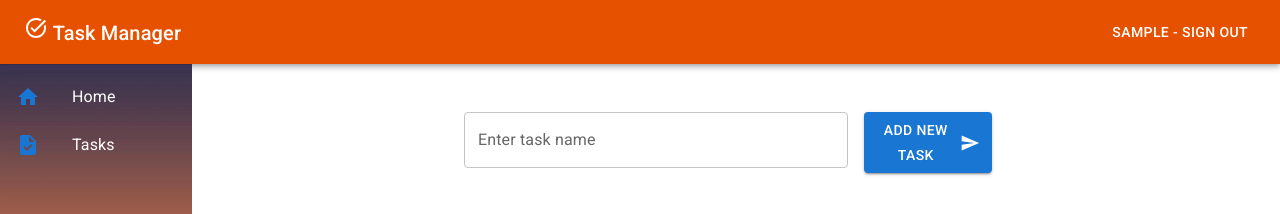
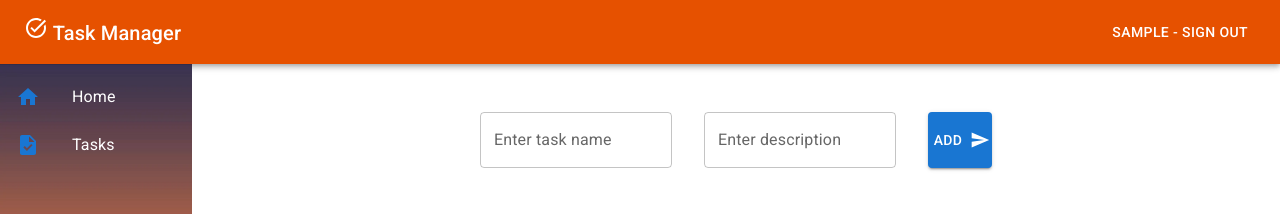
Before and after one commit to vkolev86/React-Project, a React (Vite) app in the folder client/: page /taskmanager in a window 1280 px wide. Shown: the top 214 px of the page. Built offline with nearby package versions, Linux system fonts and the light colour scheme; no server answers; sample sign-in values are in the browser's storage.

Commit message:
Adding task description functionality to front-end

```diff
--- a/client/src/components/taskmanager/AddTask.jsx
+++ b/client/src/components/taskmanager/AddTask.jsx
@@ -14,6 +14,7 @@ const AddTask = () => {
 	const { currentUser } = auth;
 	const [state, setState] = useState({
 		task: '',
+		description: '',
 	});
 	const [errors, setErrors] = useState({});
 
@@ -22,10 +23,10 @@ const AddTask = () => {
 		const formErrors = {};
 		let formIsValid = true;
 
-		// Min Lenght
-		if (formFields["task"].length < 5) {
+		// Min Lenght for task name and description
+		if (formFields["task"].length < 5 || formFields["description"].length < 5) {
 			formIsValid = false;
-			formErrors["task"] = "Task name must be at least 5 letters long!";
+			formErrors["task"] = "Task name and description must be at least 5 letters long!";
 		}
 
 		setErrors(formErrors)
@@ -43,25 +44,25 @@ const AddTask = () => {
 		e.preventDefault();
 
 		if (handleValidation()) {
-			dispatch(addTask(state.task, currentUser.id));
+			dispatch(addTask(state.task, state.description, currentUser.id));
 			setState({
 				task: '',
+				description: '',
 			});
 		}
 	};
 
 	return (
 		<center>
-			<div>
 			<div className='addtask'>
-					{/* <span className="error">{errors["task"]}</span>*/}
-					{errors["task"] && errors["task"] ? (
+				{errors["task"] ? (
 					<Alert variant="filled" severity="error">
 						{errors["task"]}
 					</Alert>
 					) : ('')}
 				<form action='' onSubmit={handleSubmit}>
 					<TextField
+						sx={{ml: 2, mr: 2}}
 						id="outlined-basic"
 						label="Enter task name"
 						variant="outlined"
@@ -70,22 +71,24 @@ const AddTask = () => {
 						onChange={handleChange}
 						value={state.task}
 					/>
-						{/* <input
+					<TextField
+						sx={{ml: 2, mr: 2}}
+						id="outlined-basic"
+						label="Enter description"
+						variant="outlined"
 						type='text'
-							name='task'
-							placeholder='add your task'
+						name='description'
 						onChange={handleChange}
-							value={state.task}
-						/> */}
+						value={state.description}
+					/>
 					<Button
 						type="submit"
 						sx={{ml: 2, mr: 2}}
 						variant="contained"
 						endIcon={<SendIcon />}>
-								Add New Task
+							Add
 					</Button>
 				</form>
-				</div>
 			</div>
 		</center>
 	);
--- a/client/src/redux/taskSlice.js
+++ b/client/src/redux/taskSlice.js
@@ -53,9 +53,10 @@ export const {
 
 export default taskSlice.reducer;
 
-export const addTask = (task, id) => async (dispatch) => {
+export const addTask = (task, description, id) => async (dispatch) => {
 	const taskData = {
 		task,
+		description,
 		id,
 	};
 	const response = await axios.post('http://localhost:4000/task/add', taskData);
```
Lines whose indentation alone changed are shown as unchanged.
